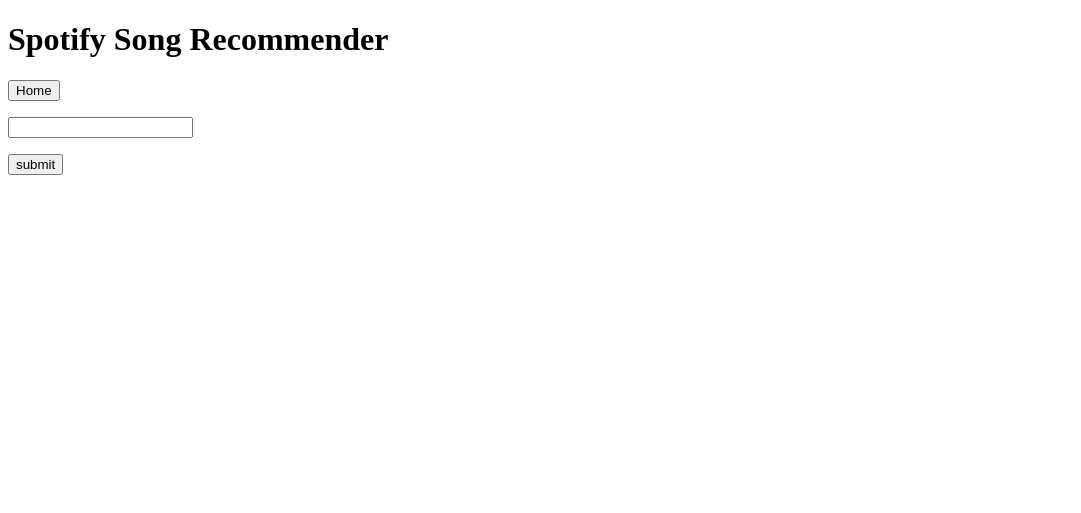
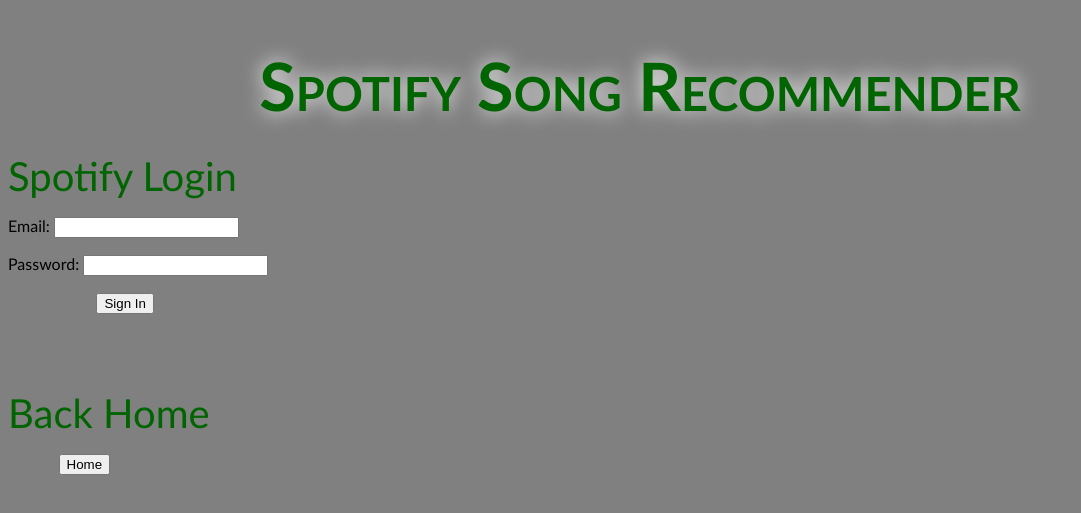
Before and after one commit to AlexFedus/COSC-473-Project, a Flask app: page /login in a window 1280 px wide. Shown: the top 513 px of the page, without its empty margins (0-1081 px from the left). Run offline with Flask 2, Linux system fonts and the light colour scheme.

Commit message:
fixed it!
thank the lord

```diff
--- /dev/null
+++ b/static/homepage/login.css
@@ -0,0 +1,22 @@
+html {
+    background-color: grey;
+    font-family: 'Gill Sans', 'Gill Sans MT', Calibri, 'Trebuchet MS', sans-serif;
+}
+
+h1 {
+    color: darkgreen;
+    text-align: center;
+    font-size: 50pt;
+    margin-bottom: -1%;
+    font-weight: bold;
+    font-variant: small-caps;
+    text-shadow: 0 0 20px #fff;
+}
+
+h3 {
+    color: darkgreen;
+    text-align:left;
+    font-size: 30pt;
+    margin-bottom: 0.5%;
+    font-weight: 500;
+}
--- a/templates/base.html
+++ b/templates/base.html
@@ -2,12 +2,18 @@
 <html>
     <head>
         <title>{% block title %}{% endblock %}</title>
+        <link rel="stylesheet" type="text/css" href="{{ url_for('static', filename='homepage/login.css')}}">
+        <link rel="icon" type="image/gif" href="{{ url_for('static', filename='images/Spotifyicon.png')}}"">
+        <link rel="icon" type="image/gif" href="{{ url_for('static', filename='images/Spotifyicon.png')}}"">
     </head>
     <body>
         <h1>Spotify Song Recommender</h1>
+        <h3> Spotify Login</h3>
         {% block content %}
 
         {% endblock %}
+
+
     </body>
 
 </html>
--- a/templates/login.html
+++ b/templates/login.html
@@ -1,15 +1,22 @@
 {% extends "base.html" %}
+<link rel="stylesheet" type="text/css" href="{{ url_for('static', filename='homepage/login.css')}}">
 {% block title %}Login Page{% endblock %}
 
-{% block content %}
-<button onclick="window.location.href='/'">
-    Home
-  </button>
+  {% block content %}
+  <form action="#" method="post">
+      <p Name:></p>
+      <p>Email: <input type="email" name="nm"/></p>
+      <p>Password: <input type="password" name="password"/></p>
+      <p style="text-indent: 7%;"><input type="submit" value="Sign In"/></p>
+  </form>
 
-<form action="#" method="post">
-    <p Name:></p>
-    <p><input type="text" name="nm"/></p>
-    <p><input type="submit" value="submit"/></p>
-</form>
+  <br>
 
-{% endblock %}
+  <h3>Back Home</h3>
+  <p style="text-indent: 4%;">
+    <button onclick="window.location.href='/'">
+      Home
+    </button>
+  </p>
+
+  {% endblock %}
```
Lines whose indentation alone changed are shown as unchanged.
